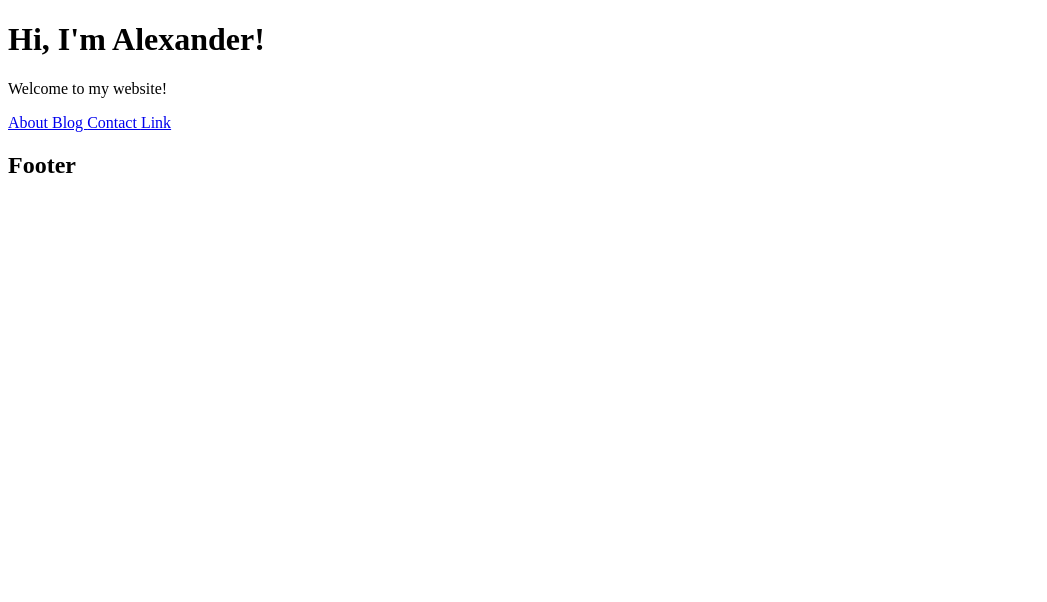
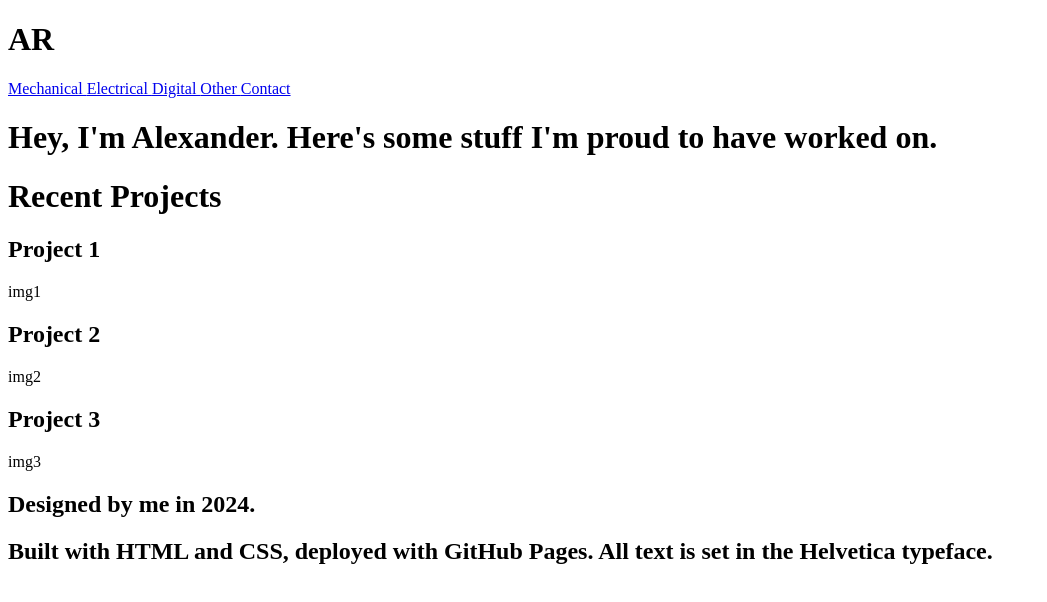
Before and after one commit to alexanderrovalino/alexanderrovalino.github.io, a plain HTML site: page index.html in a window 1280 px wide. Shown: the whole page, without its empty margins (0-1047 px from the left). Drawn offline with Linux system fonts and the light colour scheme.

Commit message:
Update index.html

```diff
--- a/index.html
+++ b/index.html
@@ -4,18 +4,37 @@
     <title>Alexander Rovalino - Homepage</title>
   </head>
   <body>
+    <div class="navbar">
+      <h1>AR</h1>
+      <a href='pages/about.html'> Mechanical </a>
+      <a href='pages/blog.html'> Electrical </a>
+      <a href='pages/about.html'> Digital </a>
+      <a href='pages/blog.html'> Other </a>
+      <a href="pages/contact.html" class="right">Contact</a>
+    </div>
     <div class="header">
-      <h1>Hi, I'm Alexander!</h1>
-      <p>Welcome to my website!</p>
+      <h1>Hey, I'm Alexander. Here's some stuff I'm proud to have worked on.</h1>
     </div>
-    <div class="navbar">
-      <a href='pages/about.html'> About </a>
-      <a href='pages/blog.html'> Blog </a>
-      <a href='pages/contact.html'> Contact </a>
-      <a href="#" class="right">Link</a>
+    <div class="section1">
+      <h1>Recent Projects</h1>
+         <div class="imageContainer">
+            <div class="image">
+               <h2>Project 1</h2>
+               <p>img1</p>
+            </div>
+            <div class="image">
+               <h2>Project 2</h2>
+               <p>img2</p>
+            </div>
+            <div class="image">
+               <h2>Project 3</h2>
+               <p>img3</p>
+            </div>
+       </div>
     </div>
     <div class="footer">
-      <h2>Footer</h2>
+      <h2>Designed by me in 2024.</h2>
+      <h2 class="right">Built with HTML and CSS, deployed with GitHub Pages. All text is set in the Helvetica typeface.</h2>
     </div>
   </body>
 </html>
```
